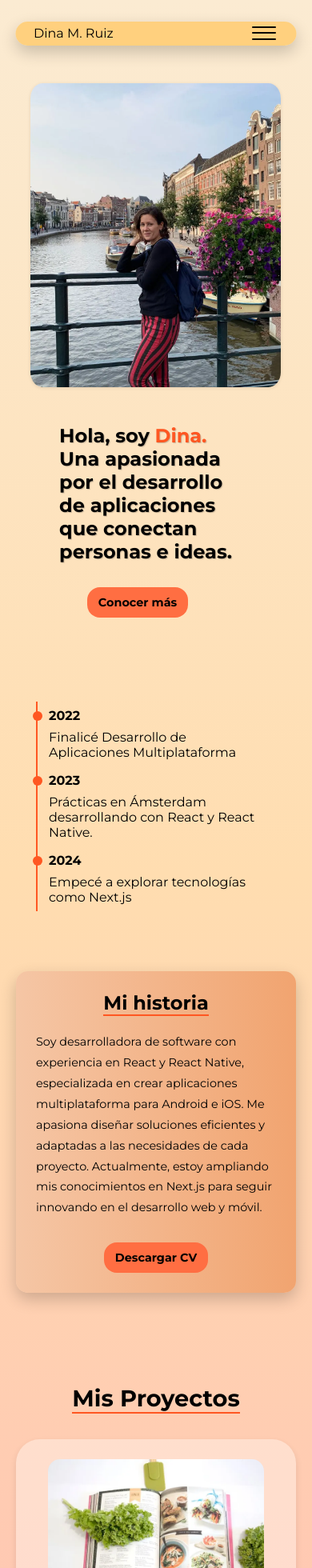
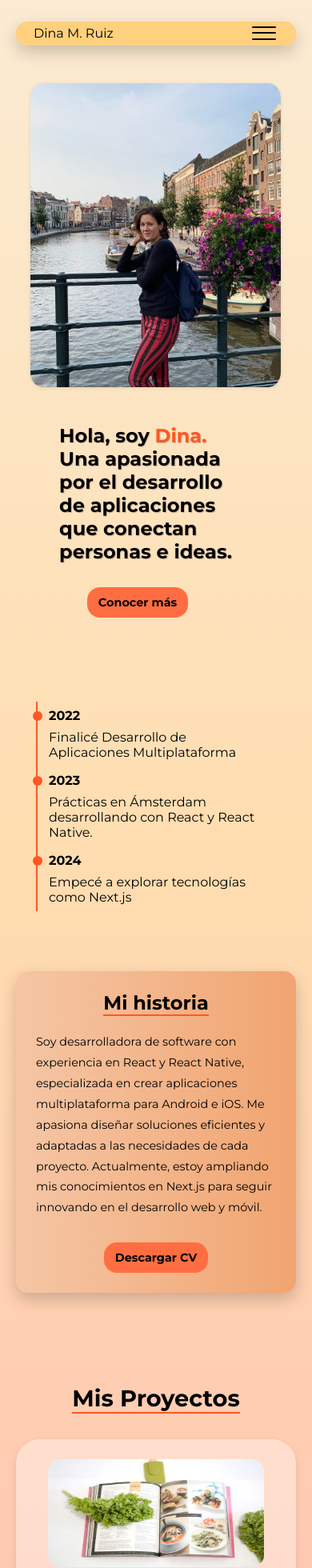
Before and after one commit to LavryDam/my-portfolio-web, a Next.js app: page / in a window 390 px wide. Shown: the top 1960 px of the page at 80% size. Built offline with nearby package versions, Linux system fonts and the light colour scheme.

Commit message:
fix:img size

```diff
--- a/app/proyectos/project.css
+++ b/app/proyectos/project.css
@@ -119,8 +119,8 @@
   }
 
   .imagen-proyecto-1 {
-    width: 90%;
-    height: 43%;
+    width: 99%;
+    height: 135px;
   }
 
   .imagen-proyecto-2 {
```
